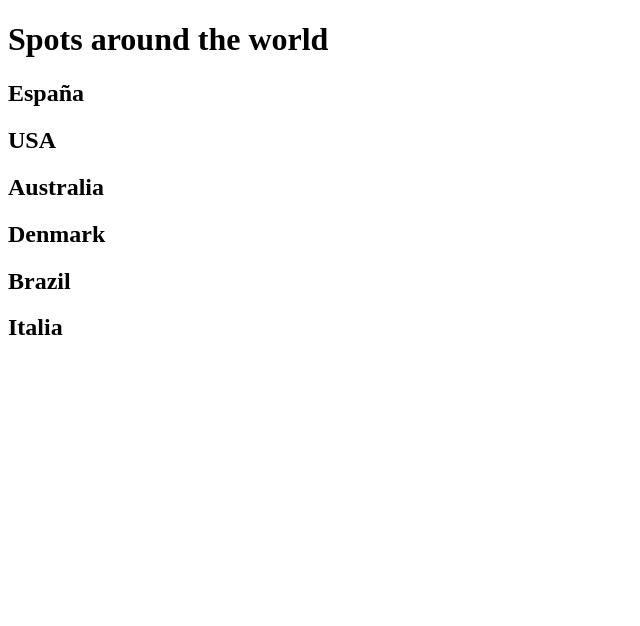
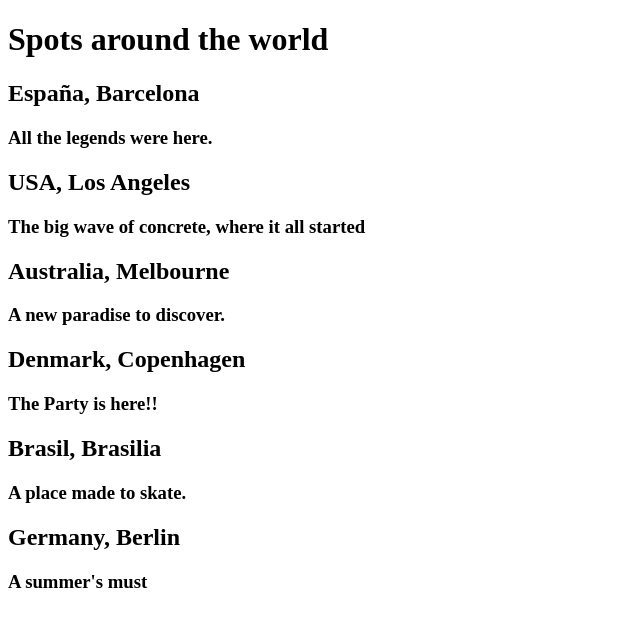
Before and after one commit to leoncan122/WebPersonal, a plain HTML site: page index2.html in a window 1280 px wide. Shown: the whole page, without its empty margins (0-640 px from the left). Drawn offline with Linux system fonts and the light colour scheme.

Commit message:
countries

```diff
--- /dev/null
+++ b/CSS/styles2.css
@@ -0,0 +1,4 @@
+body {
+    background-image: url("https://gonesk8ing.files.wordpress.com/2013/04/9161.jpg");
+    background-size: cover;
+}
--- a/index2.html
+++ b/index2.html
@@ -6,16 +6,38 @@
     <meta name="viewport" content="width=device-width, initial-scale=1.0">
     <title>Document</title>
 
+    <link rel="stylesheet" ref="CSS/styles.css">
+
 </head>
 
 <body>
+
     <h1>Spots around the world</h1>
-    <h2>España</h2>
-    <h2>USA</h2>
-    <h2>Australia</h2>
-    <h2>Denmark</h2>
-    <h2>Brazil</h2>
-    <h2>Italia</h2>
+    <div>
+        <h2>España, Barcelona</h2>
+        <h3>All the legends were here.</h3>
+    </div>
+    <div>
+        <h2>USA, Los Angeles</h2>
+        <h3>The big wave of concrete, where it all started</h3>
+    </div>
+    <div>
+        <h2>Australia, Melbourne</h2>
+        <h3>A new paradise to discover.</h3>
+    </div>
+    <div>
+        <h2>Denmark, Copenhagen</h2>
+        <h3>The Party is here!!</h3>
+    </div>
+    <div>
+        <h2>Brasil, Brasilia</h2>
+        <h3>A place made to skate.</h3>
+    </div>
+    <div>
+        <h2>Germany, Berlin</h2>
+        <h3>A summer's must</h3>
+    </div>
+
 </body>
 
 </html>
```
